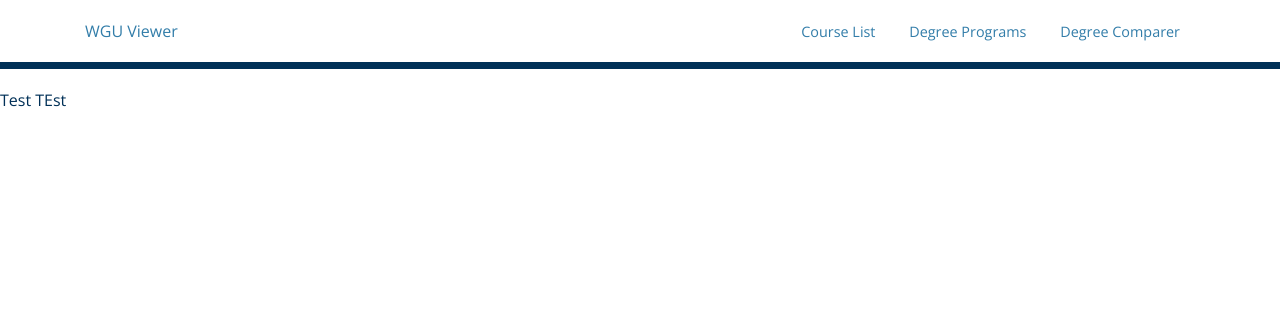
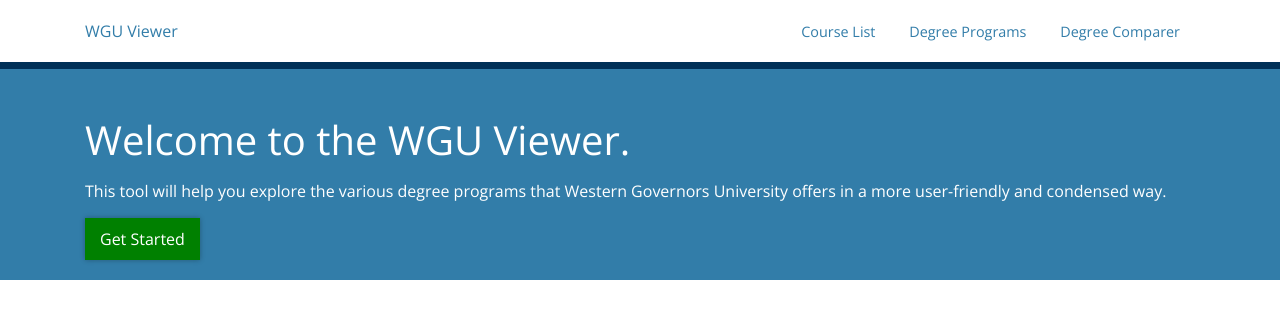
Before and after one commit to BlindPrimate/wgu-courses, a Django app: page / in a window 1280 px wide. Shown: the top 329 px of the page. Run offline with Django 3.2, Linux system fonts and the light colour scheme; style sheets or scripts are compiled from the project's sources; parts of the project's set-up code (start-up, migrations or seed data) failed here and were passed over; some libraries are stand-ins or nearby versions.

Commit message:
Style updates

```diff
--- a/apps/course_selector/static/js/app.bundle.js
+++ b/apps/course_selector/static/js/app.bundle.js
@@ -133,9 +133,10 @@ const switch_card = card_id => {
   change_link_state(target_link);
   hide_elements(all_cards);
   show_elements(target_card);
-}; // event listener for card-switcher (coures & degrees page)
+};
 
-
+(() => {
+  // event listener for card-switcher (coures & degrees page)
   window.addEventListener('mousedown', x => {
     const click_target = x.target.dataset.cardIndexLink;
 
@@ -145,11 +146,15 @@ window.addEventListener('mousedown', x => {
   }); // prevent card-switching code from firing on anything other than card links
 
   const path = window.location.pathname.split('/');
-const course_target_id = path[path.length - 2];
+  const course_target_id = path[path.length - 2]; // handles external links to load specific course-card by id
+  // www.domain.com/courses/<id>
 
   if (possible_click_targets.includes(course_target_id)) {
     switch_card(course_target_id);
+  } else {
+    switch_card(possible_click_targets[0]);
   }
+})();
 
 /***/ })
 
--- a/apps/course_selector/static/styles/_variables.scss
+++ b/apps/course_selector/static/styles/_variables.scss
@@ -9,3 +9,7 @@ $main-font-family: 'Open Sans', sans-serif;
 // colors
 $wgu-text-blue: #327da9;
 $wgu-blue: #003057;
+
+
+// box-shadows
+$button-box-shadow: 0 0 5px rgba(10, 10, 10, 0.3)
--- a/apps/course_selector/static/styles/app.scss
+++ b/apps/course_selector/static/styles/app.scss
@@ -50,9 +50,75 @@ body {
 }
 
 
+// universal css
+
+input[type=checkbox] {
+    appearance: none;
+    -webkit-appearance: none;
+    padding: 6px;
+    background-color: rgb(243, 243, 243);
+    border: solid 1px rgb(148, 147, 147);
+    display: inline-block;
+    position: relative;
+    border-radius: 2px;
+    box-shadow: 0 1px 2px rgba(0, 0, 0, 0.3), inset 0 1px 1px rgba(0, 0, 0, 0.1);
+    &:focus {
+        outline: 1px solid $wgu-text-blue;
+    }
+    &:checked {
+        position: absolute;
+        top: 0;
+        left: 0;
+        position: relative;
+        color: $wgu-text-blue;
+        &:after {
+            content: '\2714';
+            font-size: 14px;
+            position: absolute;
+            top: -2px;
+            left: 1px;
+        }
+    }
+}
+
+
+.link-button {
+    padding: 10px 15px;
+    background: green;
+    border: none;
+    color: white;
+    box-shadow: $button-box-shadow;
+    text-decoration: none;
+    display: inline-block;
+}
+
+.form-button {
+    padding: 10px 15px;
+    background: green;
+    border: none;
+    color: white;
+    box-shadow: $button-box-shadow;
+    text-decoration: none;
+}
+
+
 // main css
+
+#main-content {
+    padding: 20px 0 20px;
+}
+
+
+
+#home-jumbotron {
+    background: $wgu-text-blue;
+    padding: 20px 0 20px;
+    color: white;
+}
+
+
 #nav-bar {
-    margin: 0 0 20px;
+    margin: 0;
     padding: 20px 0;
     background-color: white;
     border-bottom: 7px solid $wgu-blue;
@@ -160,3 +226,14 @@ body {
         vertical-align: middle;
     }
 }
+
+
+#degree-picker {
+    li {
+        padding: 3px;
+        font-size: .75em;
+        input {
+            top: 3px;
+        }
+    }
+}
--- a/apps/course_selector/views.py
+++ b/apps/course_selector/views.py
@@ -27,15 +27,13 @@ class DegreeComparer(FormView):
 
         matrix = [[None, *degrees]]
         for course in pruned_courses:
-            row = [course.name]
+            row = [course]
             for degree in degrees:
-                # print(Course.objects.filter(degrees=degree))
                 if Degree.objects.filter(id=degree.id, courses=course).exists():
                     row.append(True)
                 else:
                     row.append(False)
             matrix.append(row)
-        # print(matrix)
 
 
 
--- a/templates/core/index.html
+++ b/templates/core/index.html
@@ -3,5 +3,16 @@
     Title
 {% endblock %}
 {% block content %}
-    Test TEst
+    <div id="home-jumbotron">
+        <div class="container">
+            <h1>
+                Welcome to the WGU Viewer.
+            </h1>
+            <p>This tool will help you explore the various degree programs that Western Governors University offers in a more user-friendly and condensed way.</p>
+            <a class="link-button" href="{% url 'course_selector:degree-comparer'%}">Get Started</a>
+        </div>
+    </div>
+    <div id="main-content">
+
+    </div>
 {% endblock %}
--- a/templates/course_selector/course_list.html
+++ b/templates/course_selector/course_list.html
@@ -3,6 +3,7 @@
     Course Listings
 {% endblock %}
 {% block content %}
+<div id="main-content">
     <div class="container">
         <div class="row">
             <div id="side-menu" class="col-lg-3">
@@ -74,4 +75,5 @@
             </div>
         </div>
     </div>
+</div>
 {% endblock %}
--- a/templates/course_selector/degree_list.html
+++ b/templates/course_selector/degree_list.html
@@ -4,6 +4,7 @@
     Degree Programs
 {% endblock %}
 {% block content %}
+    <div id="main-content">
         <div class="container">
             <div class="row">
                 <div id="side-menu" class="col-lg-3">
@@ -50,4 +51,5 @@
                 </div>
             </div>
         </div>
+    </div>
 {% endblock %}
```
Also changed, not shown: apps/course_selector/static/js/app.js (+9 -0 lines), static/compiled-css/styles/app.css (+57 -1 lines), templates/course_selector/degree_comparer.html (+16 -6 lines), db.sqlite3, 2 other files. Lines whose indentation alone changed are shown as unchanged.
